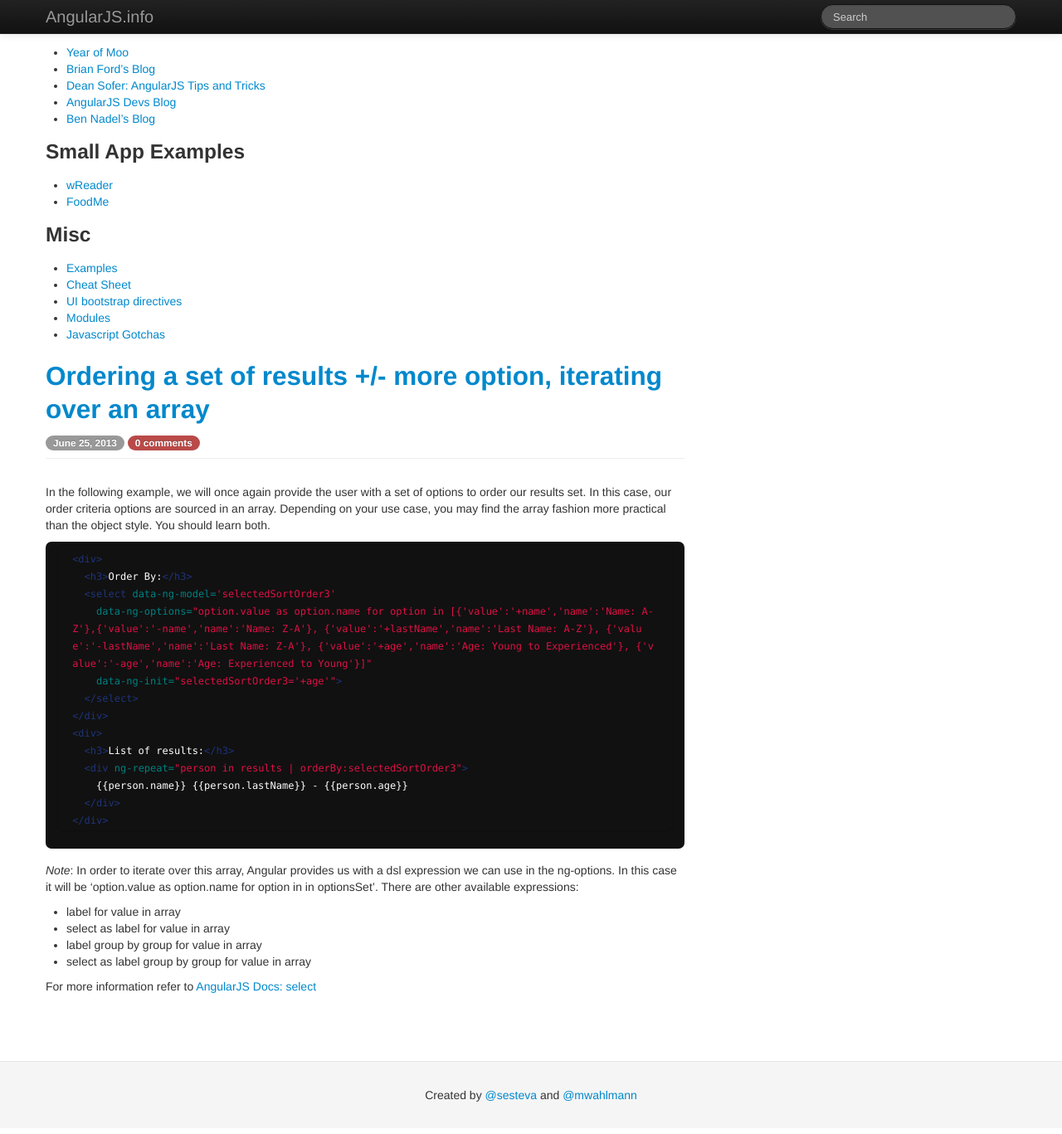
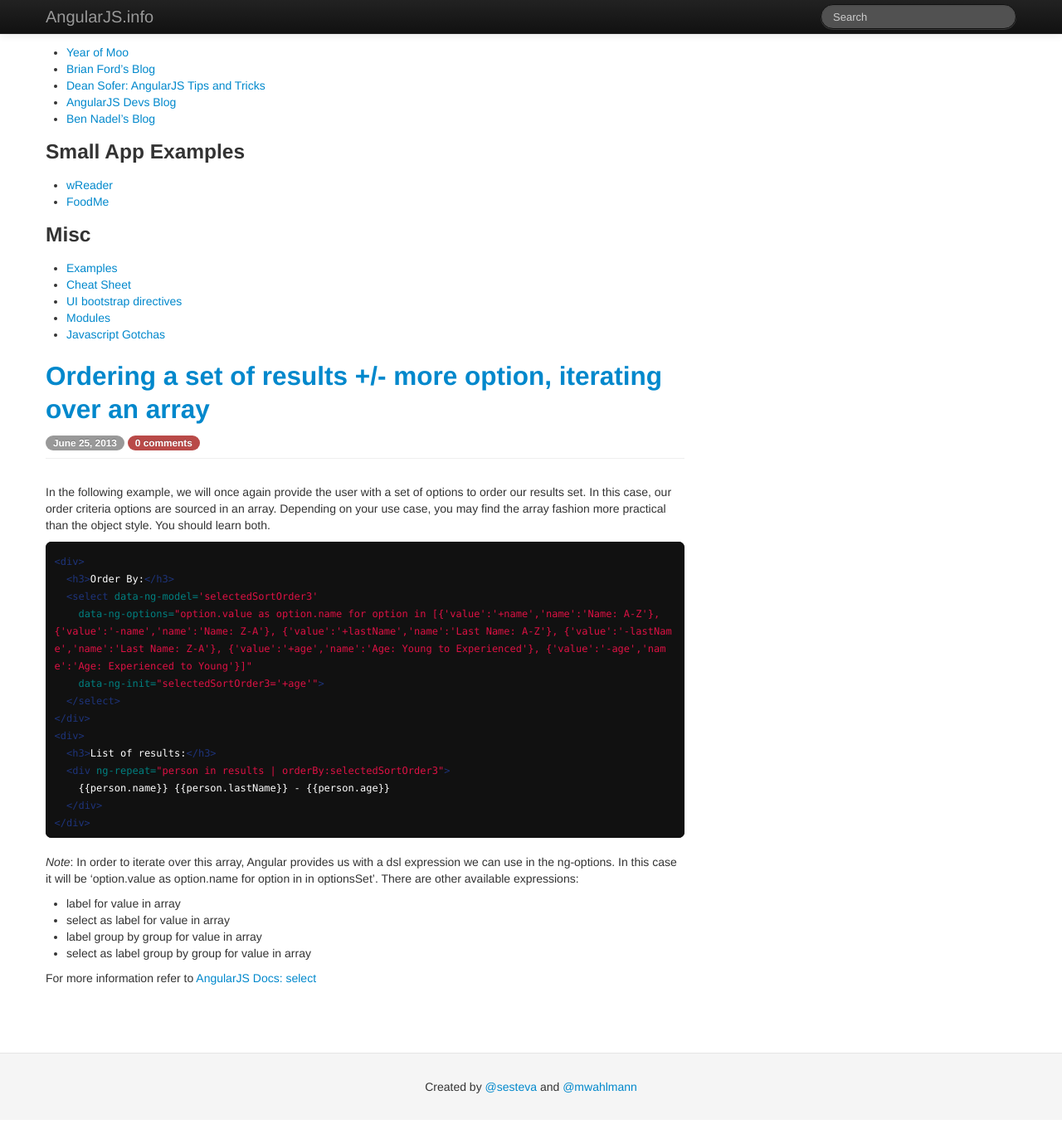
Before and after one commit to ng-learn-org/ng-learn-org.github.io, a Jekyll site: the page built from index.html, in a window 1280 px wide and 1400 px high, scrolled down 647 px. Shown: the top 1367 px of the window at 83% size. Built offline with Jekyll 4.4.1, drawn with Linux system fonts in a browser that asks for light colours; Markdown is read by kramdown in place of the engine named in the settings; the list of posts is cut into pages by our own code.

Commit message:
fixed style

```diff
--- a/css/syntax.css
+++ b/css/syntax.css
@@ -1,8 +1,6 @@
-.highlight .hll { background-color: #333333 }
 .highlight  {
      background: #111111;
      color: #ffffff ;
-     padding: 0.2em 0.9em;
      margin-bottom: 1em;
      font: normal normal normal 115%/normal 'Monaco', 'Courier New', 'DejaVu Sans Mono', 'Bitstream Vera Sans Mono', monospace !important;
      line-height: 1.1em;
```
